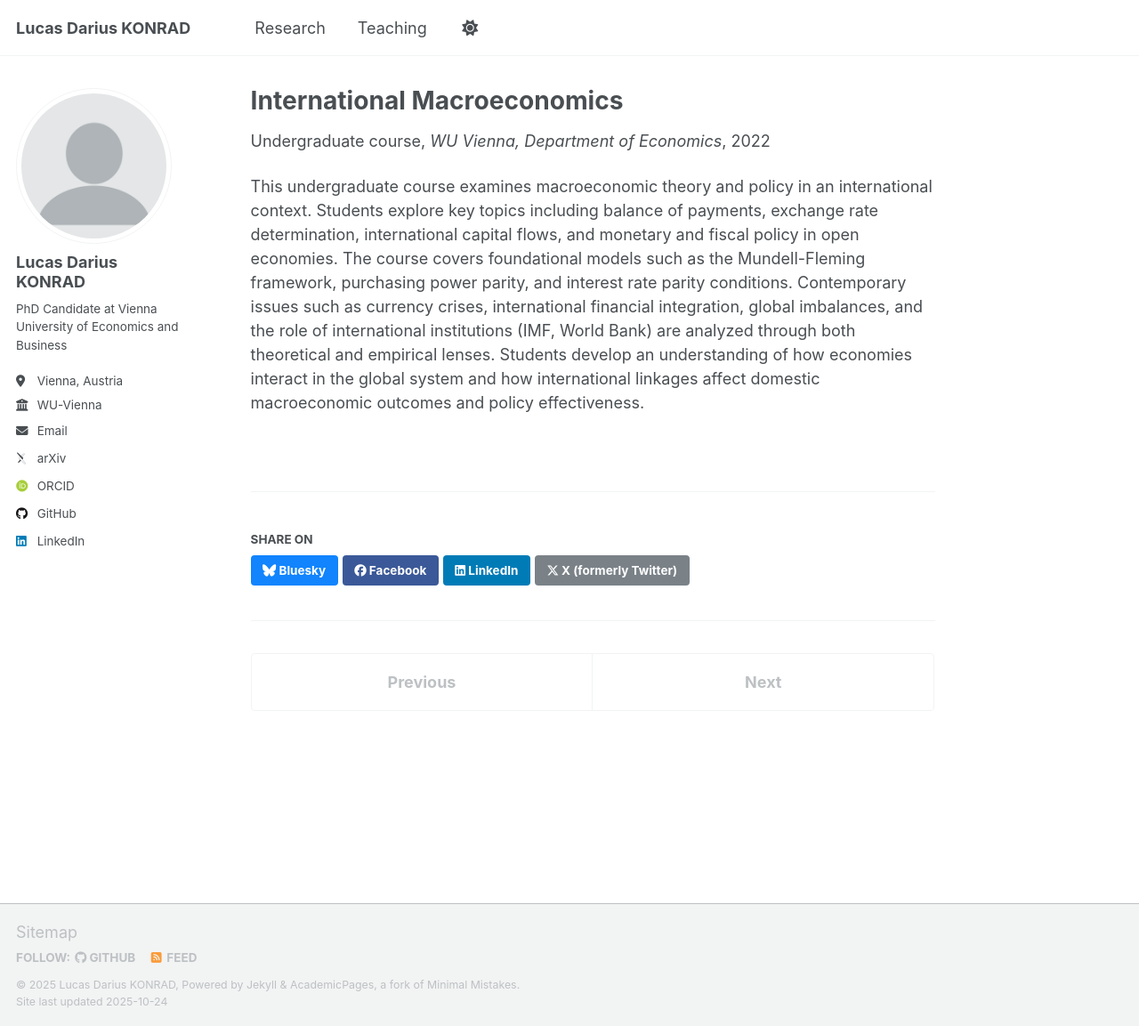
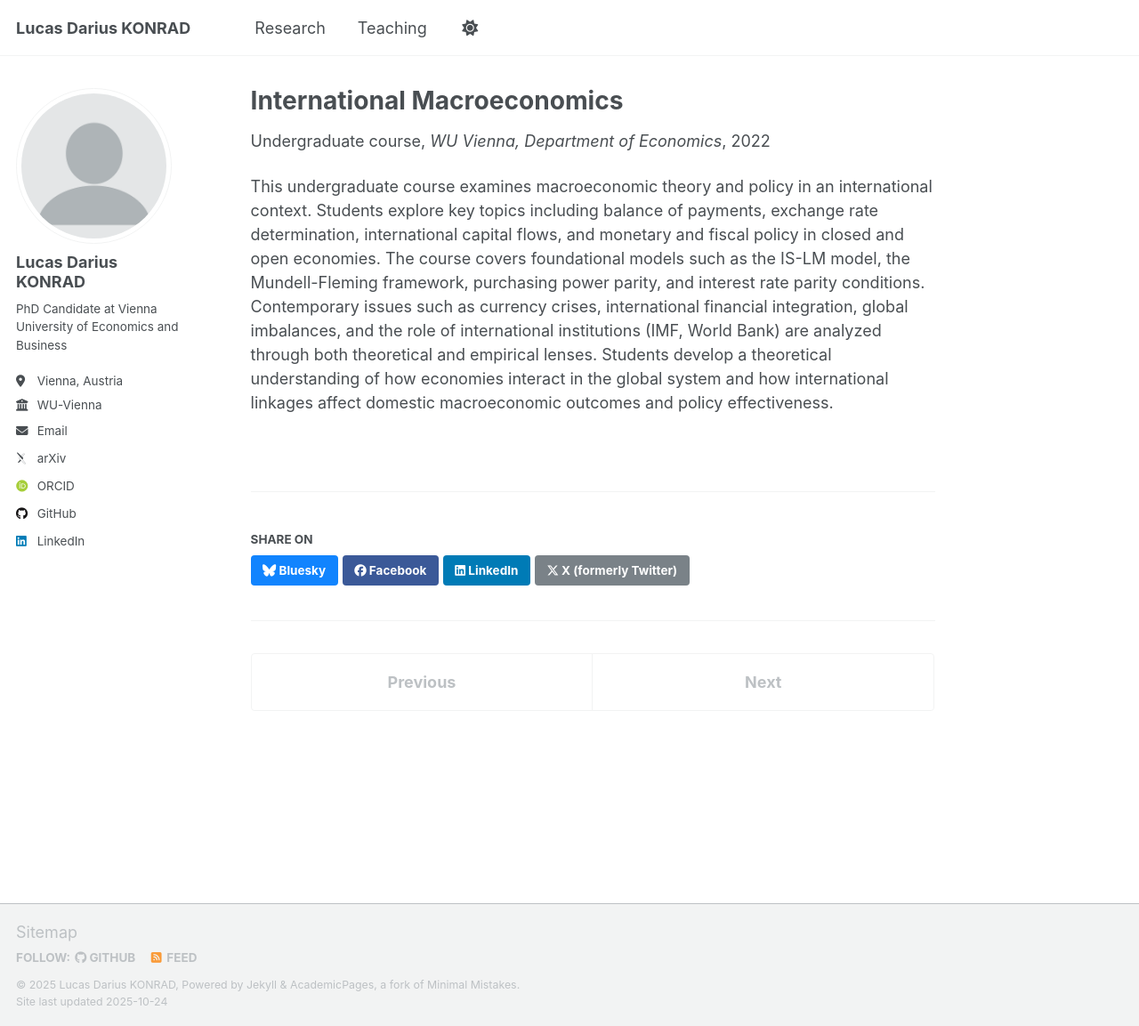
Before and after one commit to konradld/konradld.github.io, a Jekyll site: the page built from _teaching/teaching-international-macro.md, in a window 1280 px wide and 1153 px high. Shown: the whole window at 89% size. Built offline with Jekyll 4.4.1, drawn with Linux system fonts in a browser that asks for light colours; some web fonts are replaced; a script that is not in the unit is left out.

Commit message:
Update teaching-international-macro.md

```diff
--- a/_teaching/teaching-international-macro.md
+++ b/_teaching/teaching-international-macro.md
@@ -8,4 +8,4 @@ date: 2022-09-01
 location: "Vienna, Austria"
 ---
 
-This undergraduate course examines macroeconomic theory and policy in an international context. Students explore key topics including balance of payments, exchange rate determination, international capital flows, and monetary and fiscal policy in open economies. The course covers foundational models such as the Mundell-Fleming framework, purchasing power parity, and interest rate parity conditions. Contemporary issues such as currency crises, international financial integration, global imbalances, and the role of international institutions (IMF, World Bank) are analyzed through both theoretical and empirical lenses. Students develop an understanding of how economies interact in the global system and how international linkages affect domestic macroeconomic outcomes and policy effectiveness.
+This undergraduate course examines macroeconomic theory and policy in an international context. Students explore key topics including balance of payments, exchange rate determination, international capital flows, and monetary and fiscal policy in closed and open economies. The course covers foundational models such as the IS-LM model, the Mundell-Fleming framework, purchasing power parity, and interest rate parity conditions. Contemporary issues such as currency crises, international financial integration, global imbalances, and the role of international institutions (IMF, World Bank) are analyzed through both theoretical and empirical lenses. Students develop a theoretical understanding of how economies interact in the global system and how international linkages affect domestic macroeconomic outcomes and policy effectiveness.
```
